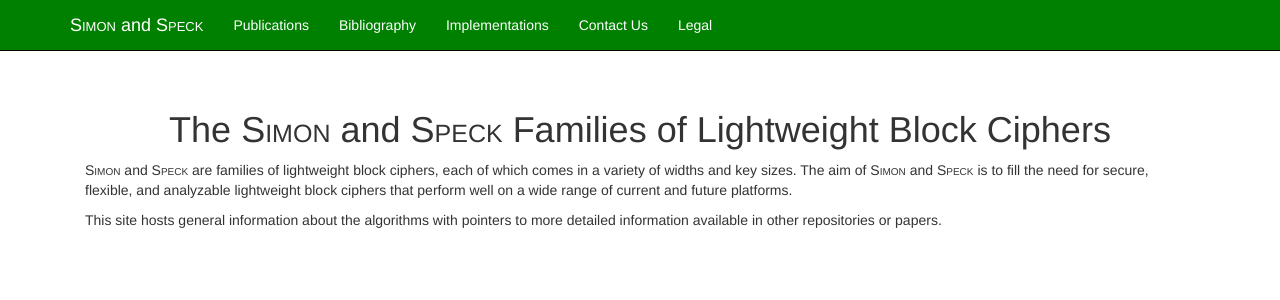
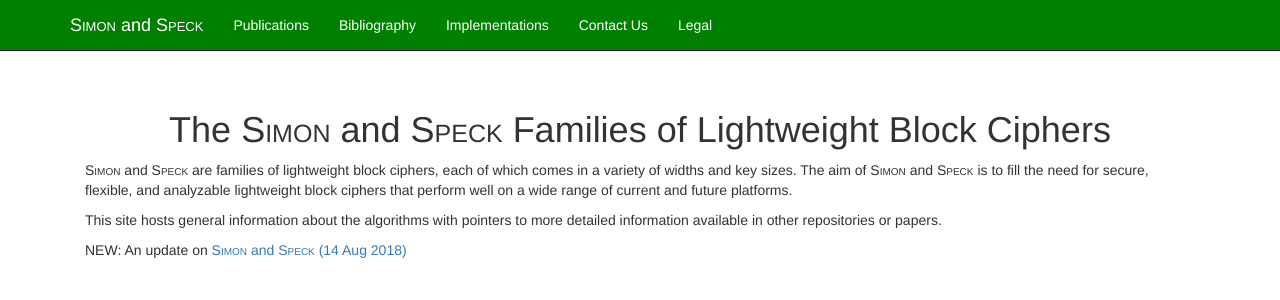
Before and after one commit to nsacyber/simon-speck, a Jekyll site: the page built from index.html, in a window 1280 px wide. Shown: the top 300 px of the page. Built offline with Jekyll 4.4.1, drawn with Linux system fonts in a browser that asks for light colours; nearby versions of some CDN libraries.

Commit message:
Added Aug2018 info paper and link on main page.

```diff
--- a/index.html
+++ b/index.html
@@ -11,4 +11,5 @@ title: The SIMON and SPECK Families of Lightweight Block Ciphers
 
     <p>This site hosts general information about the algorithms with pointers to more detailed information available in other repositories or papers.</p>
 
+    <p>NEW: An update on <a href="./papers/SimonandSpeckInfoPaperFINAL.pdf">{{ site:simon_speck }} (14 Aug 2018)</a></p>
 </div><!-- /.blurb -->
```
Also changed, not shown: 1 other file.
